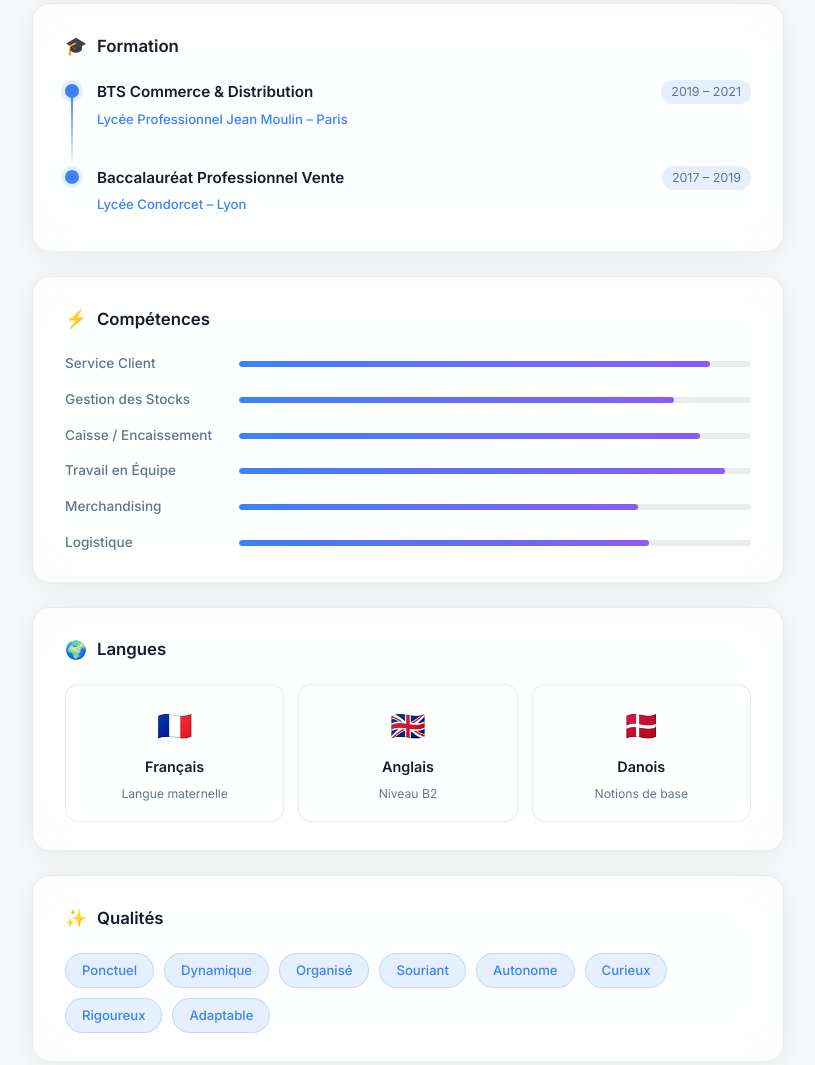
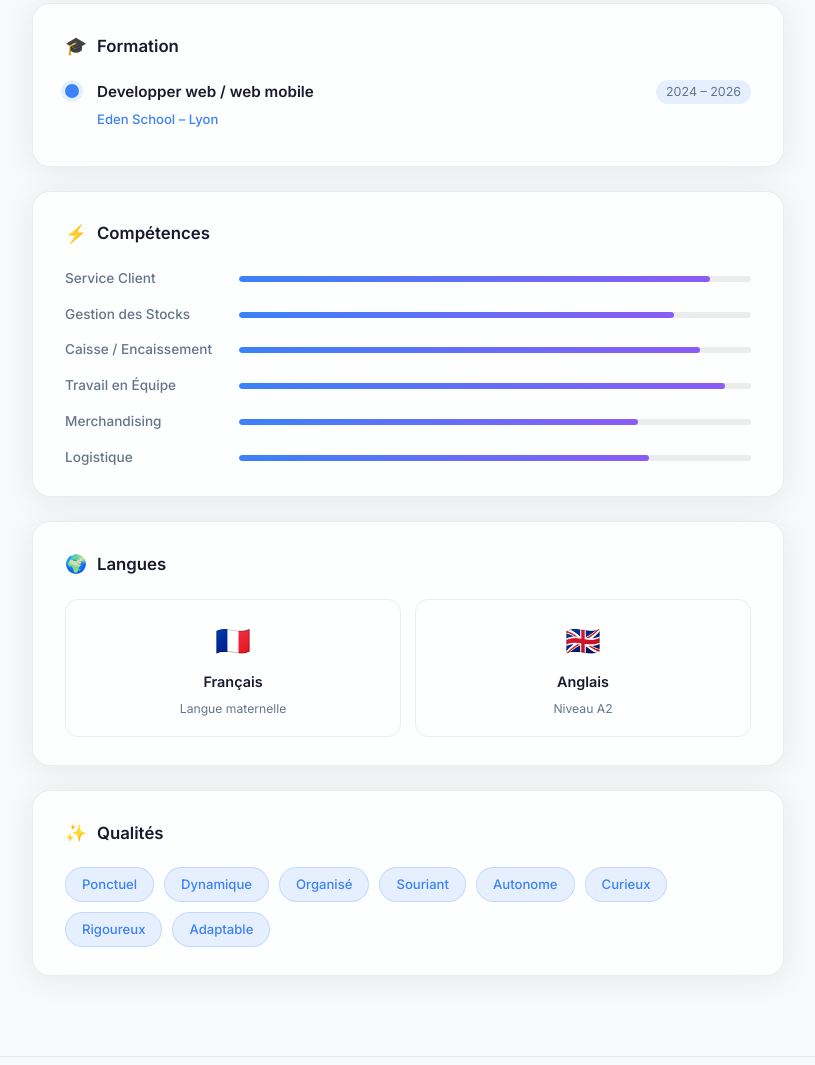
Before and after one commit to S29Duckys/Me, a plain HTML site: page Cv/index.html in a window 1280 px wide. Shown: the part 1092-2157 px from the top of the page, without its empty margins (232-1047 px from the left). Drawn offline with Linux system fonts and the light colour scheme.

Commit message:
feat: update project showcase and remove unused CV template files

```diff
--- a/TemplateCv/index.html
+++ b/Cv/index.html
@@ -29,13 +29,13 @@
         <span>NB</span>
       </div>
     </div>
-    <h1 class="hero-name">Jean Dupont</h1>
+    <h1 class="hero-name">Nael </h1>
     <p class="hero-title" data-fr="Candidat – Employé de Magasin" data-en="Applicant – Retail Store Employee">
       Candidat – Employé de Magasin
     </p>
     <div class="hero-contacts">
-      <span class="contact-chip">📧 jean.dupont@email.com</span>
-      <span class="contact-chip">📞 +33 6 12 34 56 78</span>
+      <span class="contact-chip">📧 naelbarasraso@gmail.com</span>
+      <span class="contact-chip">📞 +33 7 62 18 76 01</span>
       <span class="contact-chip">📍 Disponible au Danemark</span>
     </div>
   </header>
@@ -116,20 +116,10 @@
             <div class="timeline-dot"></div>
             <div class="timeline-content">
               <div class="timeline-header">
-                <h3 data-fr="BTS Commerce & Distribution" data-en="BTS Commerce & Distribution">BTS Commerce & Distribution</h3>
-                <span class="timeline-date">2019 – 2021</span>
+                <h3 data-fr="Developper web / web mobile" data-en="Web Developer">Developper web / web mobile</h3>
+                <span class="timeline-date">2024 – 2026</span>
               </div>
-              <p class="timeline-company" data-fr="Lycée Professionnel Jean Moulin – Paris" data-en="Lycée Professionnel Jean Moulin – Paris">Lycée Professionnel Jean Moulin – Paris</p>
-            </div>
-          </div>
-          <div class="timeline-item">
-            <div class="timeline-dot"></div>
-            <div class="timeline-content">
-              <div class="timeline-header">
-                <h3 data-fr="Baccalauréat Professionnel Vente" data-en="Professional Baccalaureate in Sales">Baccalauréat Professionnel Vente</h3>
-                <span class="timeline-date">2017 – 2019</span>
-              </div>
-              <p class="timeline-company" data-fr="Lycée Condorcet – Lyon" data-en="Lycée Condorcet – Lyon">Lycée Condorcet – Lyon</p>
+              <p class="timeline-company" data-fr="Eden School – Lyon" data-en="Eden School – Lyon">Eden School – Lyon</p>
             </div>
           </div>
         </div>
@@ -188,12 +178,7 @@
           <div class="lang-card">
             <span class="lang-flag">🇬🇧</span>
             <span class="lang-name" data-fr="Anglais" data-en="English">Anglais</span>
-            <span class="lang-level" data-fr="Niveau B2" data-en="Level B2">Niveau B2</span>
-          </div>
-          <div class="lang-card">
-            <span class="lang-flag">🇩🇰</span>
-            <span class="lang-name" data-fr="Danois" data-en="Danish">Danois</span>
-            <span class="lang-level" data-fr="Notions de base" data-en="Basic knowledge">Notions de base</span>
+            <span class="lang-level" data-fr="Niveau A2" data-en="Level A2">Niveau A2</span>
           </div>
         </div>
       </div>
```
Also changed, not shown: Me/index.html (+4 -5 lines), Cv/script.js (renamed from TemplateCv/script.js), Cv/style.css (renamed from TemplateCv/style.css).
